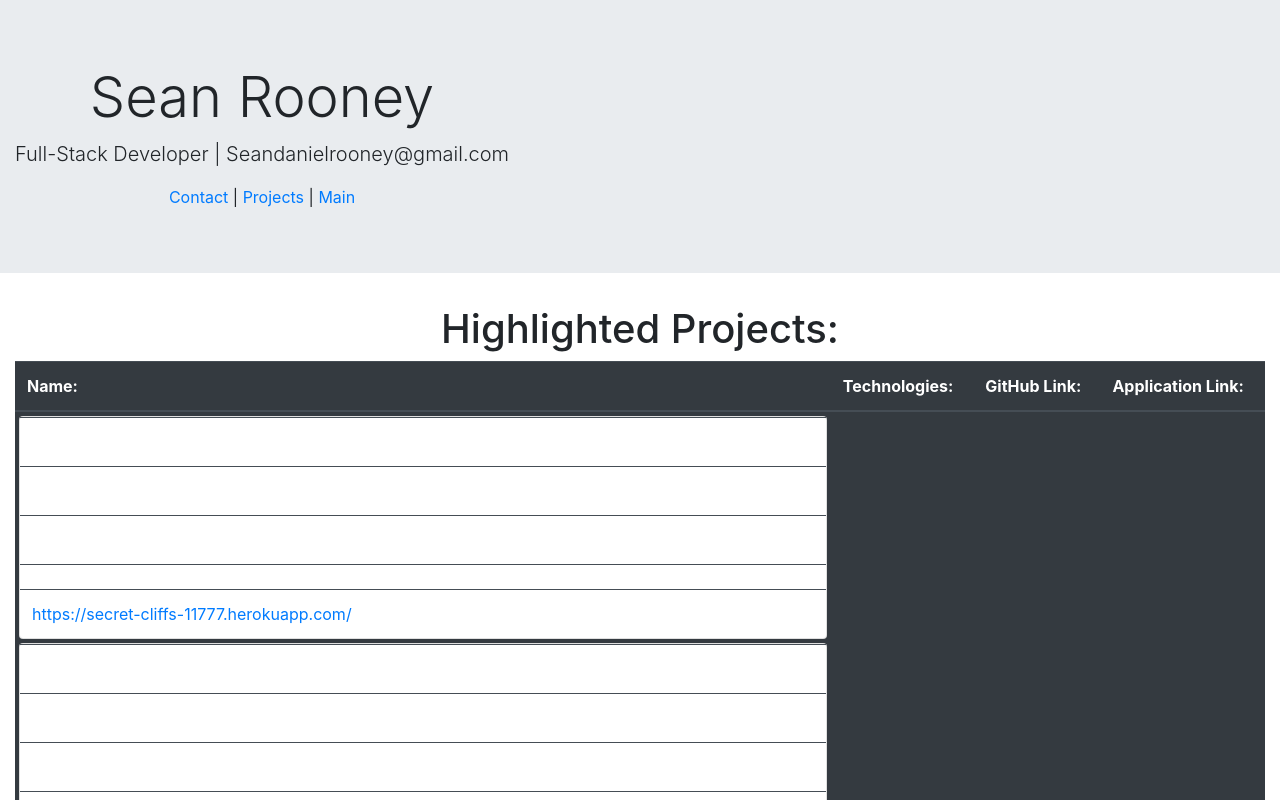
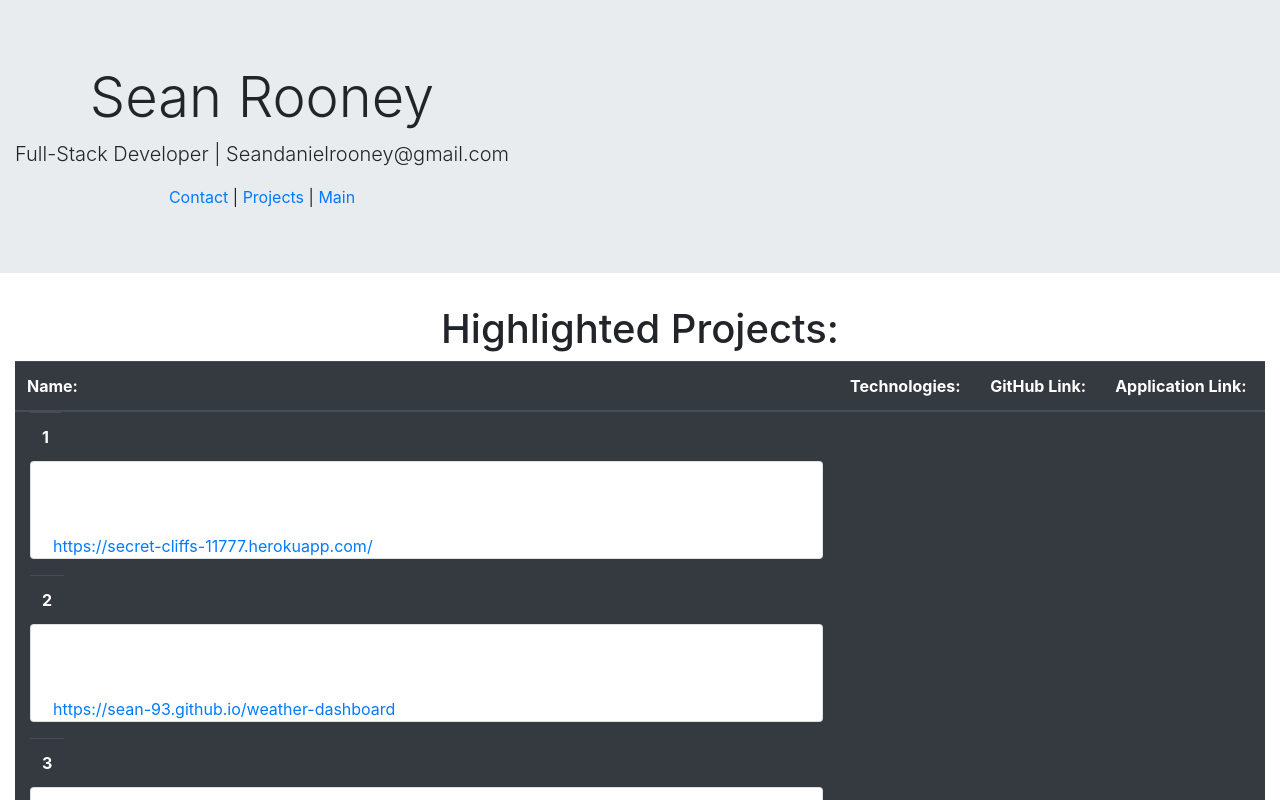
Before and after one commit to Sean-93/react-portfolio, a React (Create React App) app: page /projects in a window 1280 px wide. Shown: the top 800 px of the page. Built offline with nearby package versions, Linux system fonts and the light colour scheme.

Commit message:
cleaning things up

```diff
--- a/src/components/projects.js
+++ b/src/components/projects.js
@@ -5,13 +5,15 @@ export default function Projects(props) {
 
   const projects = props.projectList.map((item, index) => {
       return (
-        <tr className="card m-1">
+        <article className="container">
           <th scope="row">{index+1}</th>
-          <td>{item.name}</td>
-          <td>{item.technologies}</td>
-          <td> <a target="_blank" rel="noopener noreferrer" href={item.gitHub}>{item.gitHub}</a></td>
-          <td> <a target="_blank" rel="noopener noreferrer" href={item.application}>{item.application}</a></td>
-        </tr>
+          <p className="card">
+          <li>{item.name}</li>
+          <li>{item.technologies}</li>
+          <li> <a target="_blank" rel="noopener noreferrer" href={item.gitHub}>{item.gitHub}</a></li>
+          <li> <a target="_blank" rel="noopener noreferrer" href={item.application}>{item.application}</a></li>
+          </p>
+        </article>
       );
     });
 
```
